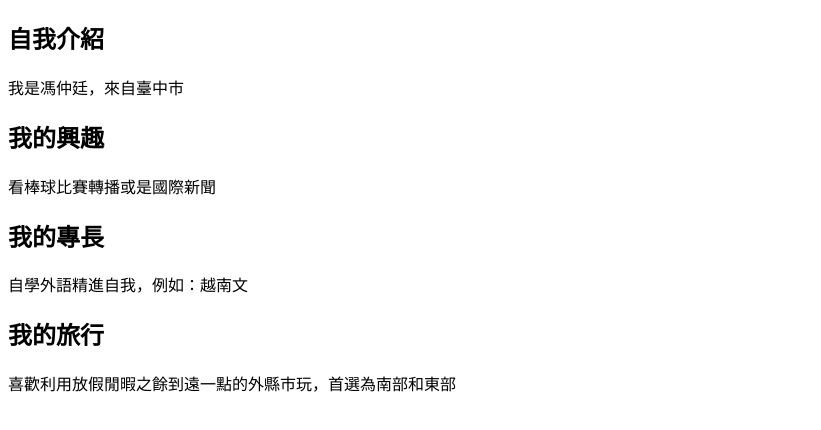
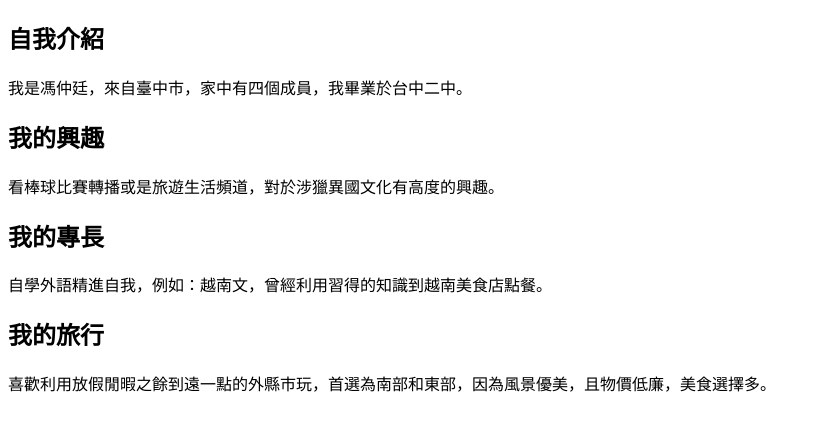
Before and after one commit to fengzhongting/web2, a plain HTML site: page index.htm in a window 1280 px wide. Shown: the whole page, without its empty margins (0-821 px from the left). Drawn offline with Linux system fonts and the light colour scheme.

Commit message:
Update index.htm

```diff
--- a/index.htm
+++ b/index.htm
@@ -7,19 +7,19 @@
   <body>
     <h2>自我介紹</h2>
 
-    <p>我是馮仲廷，來自臺中市</p>
+    <p>我是馮仲廷，來自臺中市，家中有四個成員，我畢業於台中二中。</p>
 
       <h2>我的興趣</h2>
 
-    <p>看棒球比賽轉播或是國際新聞</p>
+    <p>看棒球比賽轉播或是旅遊生活頻道，對於涉獵異國文化有高度的興趣。</p>
 
       <h2>我的專長</h2>
 
-    <p>自學外語精進自我，例如：越南文</p>
+    <p>自學外語精進自我，例如：越南文，曾經利用習得的知識到越南美食店點餐。</p>
 
       <h2>我的旅行</h2>
 
-    <p>喜歡利用放假閒暇之餘到遠一點的外縣市玩，首選為南部和東部</p>
+    <p>喜歡利用放假閒暇之餘到遠一點的外縣市玩，首選為南部和東部，因為風景優美，且物價低廉，美食選擇多。</p>
 
 
     </body>
```
